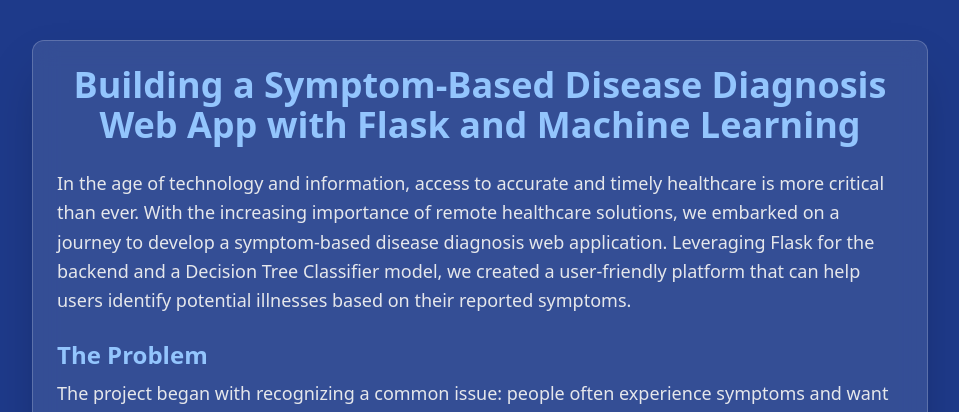
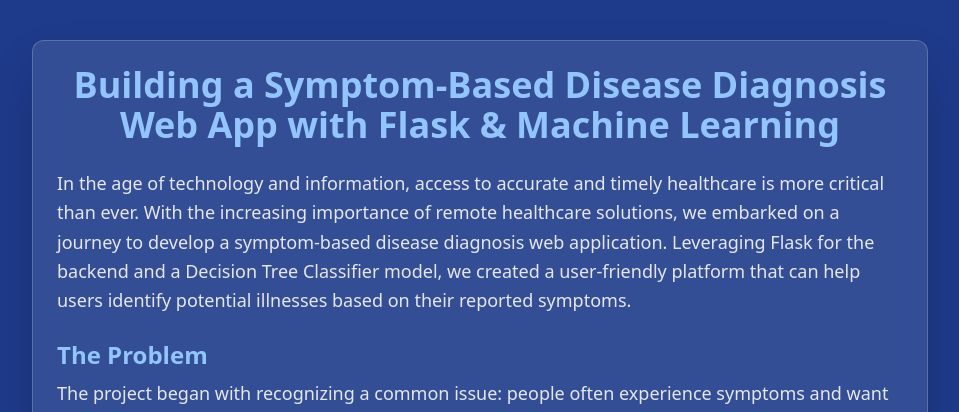
Before and after one commit to FNICKE/Medical-Recommendation, a Flask app: page /blog in a window 1280 px wide. Shown: the top 412 px of the page, without its empty margins (160-1119 px from the left). Run offline with Flask 3, Linux system fonts and the light colour scheme; parts of the project's set-up code (start-up, migrations or seed data) failed here and were passed over; some libraries are stand-ins or nearby versions.

Commit message:
Update blog.html

```diff
--- a/templates/blog.html
+++ b/templates/blog.html
@@ -12,7 +12,7 @@
   <body class="font-sans text-gray-100 bg-blue-900 hover:bg-blue-800 transition duration-300">
     <div class="max-w-4xl mx-auto p-6 my-10 bg-white bg-opacity-10 backdrop-blur-md rounded-xl shadow-2xl border border-white border-opacity-20">
       <h2 class="text-4xl font-bold text-center text-blue-300 mb-6">
-        Building a Symptom-Based Disease Diagnosis Web App with Flask and Machine Learning
+        Building a Symptom-Based Disease Diagnosis Web App with Flask & Machine Learning
       </h2>
 
       <p class="text-lg mb-6 leading-relaxed text-gray-200">
```
